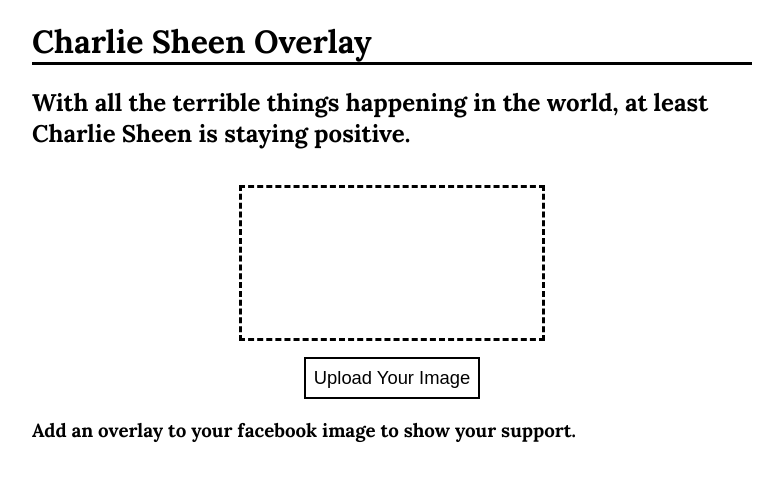
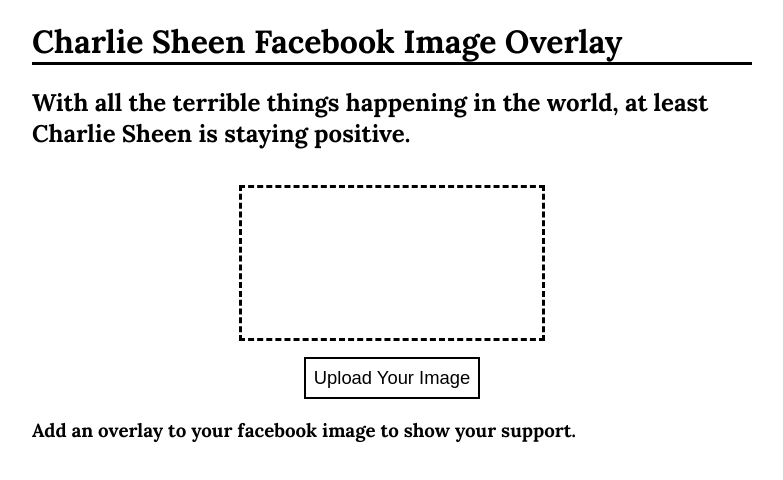
Before and after one commit to charlie-sheen/charlie-sheen.github.io, a website: page index.html in a window 1280 px wide. Shown: the whole page, without its empty margins (248-1031 px from the left). Drawn offline with Linux system fonts and the light colour scheme.

Commit message:
header text update

```diff
--- a/index.html
+++ b/index.html
@@ -3,13 +3,13 @@
   <head>
     <meta charset="UTF-8">
     <meta name="viewport" content="width=device-width">
-    <title>Charlie Sheen Facebook Image</title>
+    <title>Charlie Sheen Facebook Image Overlan</title>
     <link rel="stylesheet" type="text/css" href="./build/css/main.css" />
     <link href='https://fonts.googleapis.com/css?family=Lora:700' rel='stylesheet' type='text/css'>
   </head>
   <body>
     <div class="wrap">
-      <h1>Charlie Sheen Overlay</h1>
+      <h1>Charlie Sheen Facebook Image Overlay</h1>
       <h2>With all the terrible things happening in the world, at least Charlie Sheen is staying positive.</h1>
       <canvas class="output-canvas"></canvas>
       <canvas class="hidden hidden-canvas"></canvas>
```
